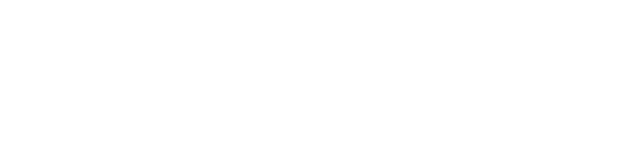
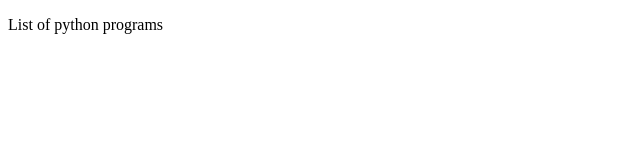
Before and after one commit to m-jaya/python-programs, a plain HTML site: page index.html in a window 1280 px wide. Shown: the whole page, without its empty margins (0-640 px from the left). Drawn offline with Linux system fonts and the light colour scheme.

Commit message:
adding information content

```diff
--- a/index.html
+++ b/index.html
@@ -3,9 +3,9 @@
 <head>
   <meta charset="UTF-8">
   <meta name="viewport" content="width=device-width, initial-scale=1.0">
-  <title>Document</title>
+  <title>PYTHON PROGRAMS</title>
 </head>
 <body>
-
+  <p>List of python programs</p>
 </body>
 </html>
```
